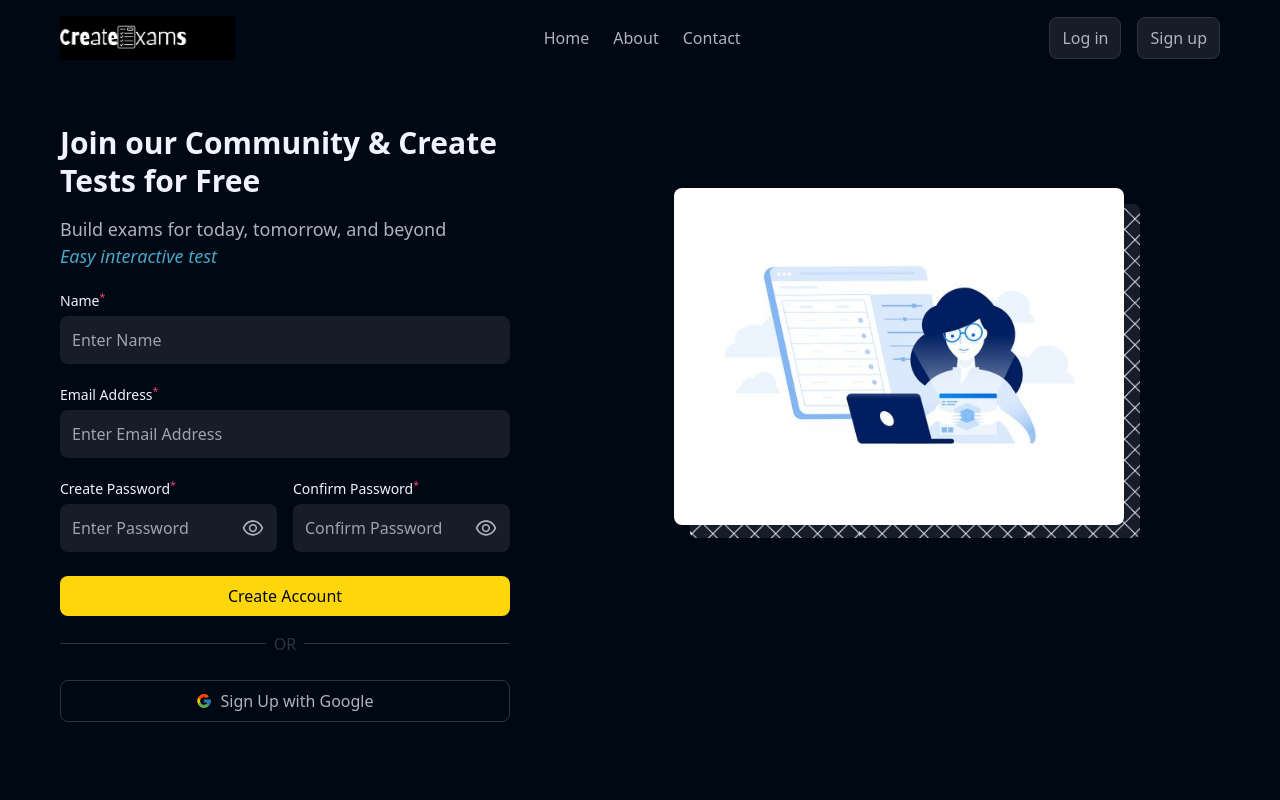
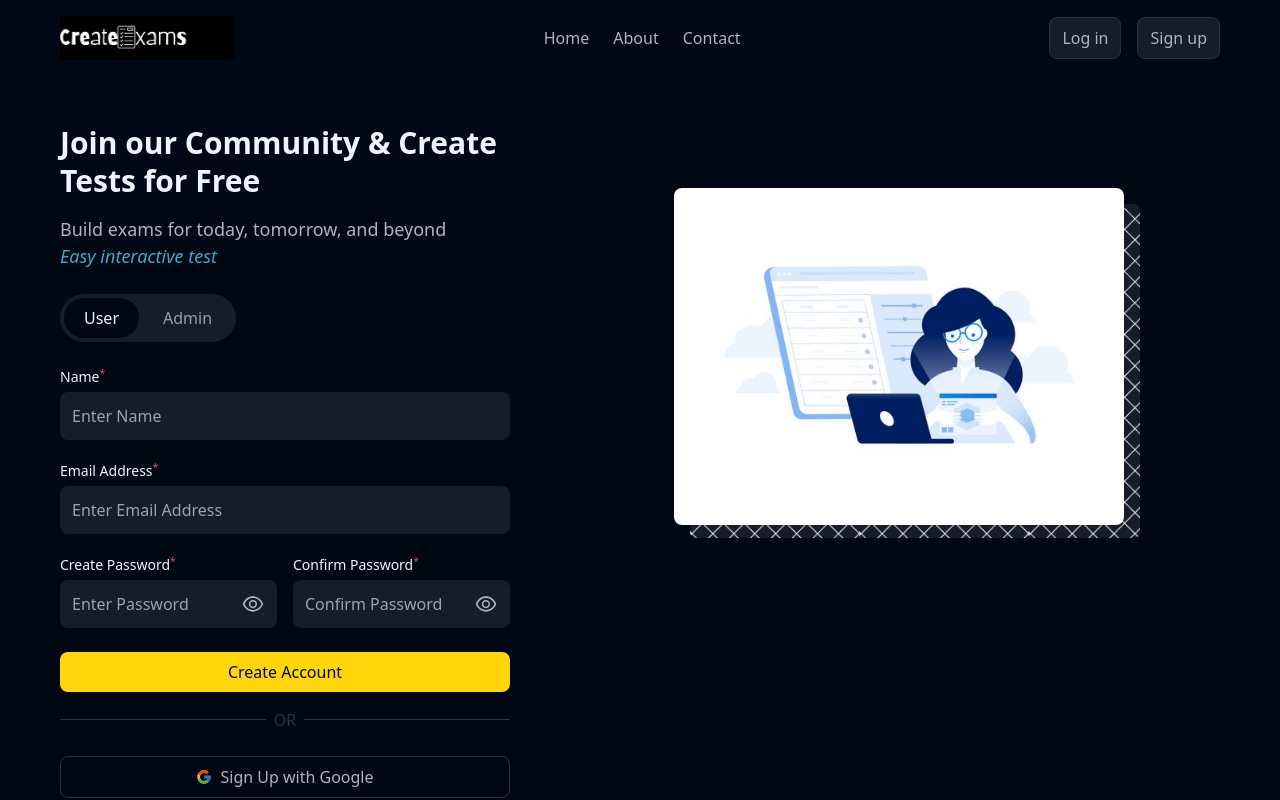
Before and after one commit to ReetamBG/Hackathon-DU, a React (Create React App) app in the folder client/: page /signup in a window 1280 px wide. Built offline with nearby package versions, Linux system fonts and the light colour scheme.

Commit message:
fixed the ui

```diff
--- a/client/src/components/SignupForm.js
+++ b/client/src/components/SignupForm.js
@@ -14,12 +14,17 @@
     });
     const [showPassword, setShowPassword] = useState(false);
     const [showConfirmPassword, setShowConfirmPassword] = useState(false);
+    const [accountType, setAccountType] = useState("user");
 
     function changeHandler(event) {
         setFormData(prevData => ({ ...prevData, [event.target.name]: event.target.value }));
     }
 
     async function submitHandler(event) {
+        const accountData = {
+            ...formData,
+            accountType
+        };
         event.preventDefault();
         if (formData.password !== formData.confirmPassword) {
             toast.error("Passwords do not match");
@@ -27,7 +32,7 @@
         }
 
         try {
-            const response = await axios.post('http://localhost:5000/api/auth/signup', formData);
+            const response = await axios.post('http://localhost:5000/api/auth/signup', accountData);
             if (response.status === 201) {
                 toast.success("Account Created");
                 setIsLoggedIn(true);
@@ -44,6 +49,25 @@
 
     return (
         <div>
+            {/* Account type selection */}
+            <div className='flex bg-richblack-800 p-1 gap-x-1 my-6 rounded-full max-w-max'>
+                <button
+                    className={`${accountType === "user"
+                    ? "bg-richblack-900 text-richblack-5"
+                    : "bg-transparent text-richblack-200"} py-2 px-5 rounded-full transition-all duration-200`}
+                    onClick={() => setAccountType("user")}
+                >
+                    User
+                </button>
+                <button
+                    className={`${accountType === "admin"
+                    ? "bg-richblack-900 text-richblack-5"
+                    : "bg-transparent text-richblack-200"} py-2 px-5 rounded-full transition-all duration-200`}
+                    onClick={() => setAccountType("admin")}
+                >
+                    Admin
+                </button>
+            </div>
             <form onSubmit={submitHandler}>
                 {/* Name Input */}
                 <div className='flex gap-x-4 mt-[20px]'>
```
